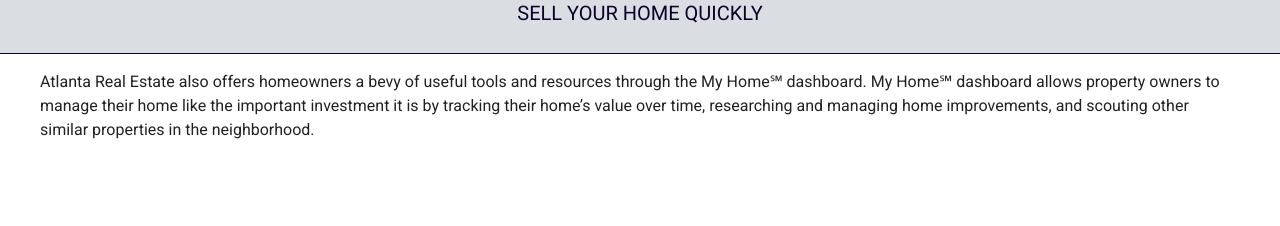
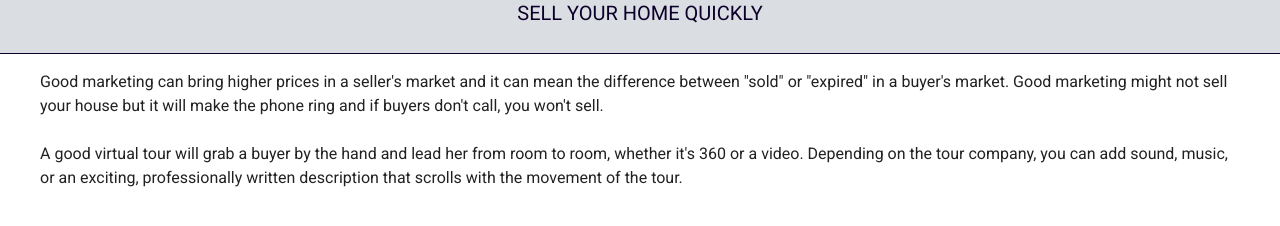
Before and after one commit to cwilso88/realestateappREACT, a React (Create React App) app: page /advertise in a window 1280 px wide. Shown: the part 558-784 px from the top of the page. Built offline with nearby package versions, Linux system fonts and the light colour scheme.

Commit message:
Updated the content within the main section and added two paragraph tags to help with organization

```diff
--- a/src/components/pages/Advertise.js
+++ b/src/components/pages/Advertise.js
@@ -12,9 +12,21 @@
                 <h1>Sell Your Home Quickly</h1>
                 <br></br>
                    <main>
-                        Atlanta Real Estate also offers homeowners a bevy of useful tools and resources through the My Home℠ dashboard. My Home℠ dashboard allows property
-                        owners to manage their home like the important investment it is by tracking their home’s value over time, researching and managing home improvements,
-                        and scouting other similar properties in the neighborhood.
+                        <p>
+                                Good marketing can bring higher prices in a seller's
+                            market and it can mean the difference between "sold"
+                            or "expired" in a buyer's market. Good marketing might
+                            not sell your house but it will make the phone ring and
+                            if buyers don't call, you won't sell.
+                        </p>
+                        <br/>
+                        <p>
+                                    A good virtual tour will grab a buyer by the hand and
+                            lead her from room to room, whether it's 360 or a video.
+                            Depending on the tour company, you can add sound, music,
+                            or an exciting, professionally written description that
+                            scrolls with the movement of the tour.
+                        </p>
                    </main>
             </article>
         </section>
```
